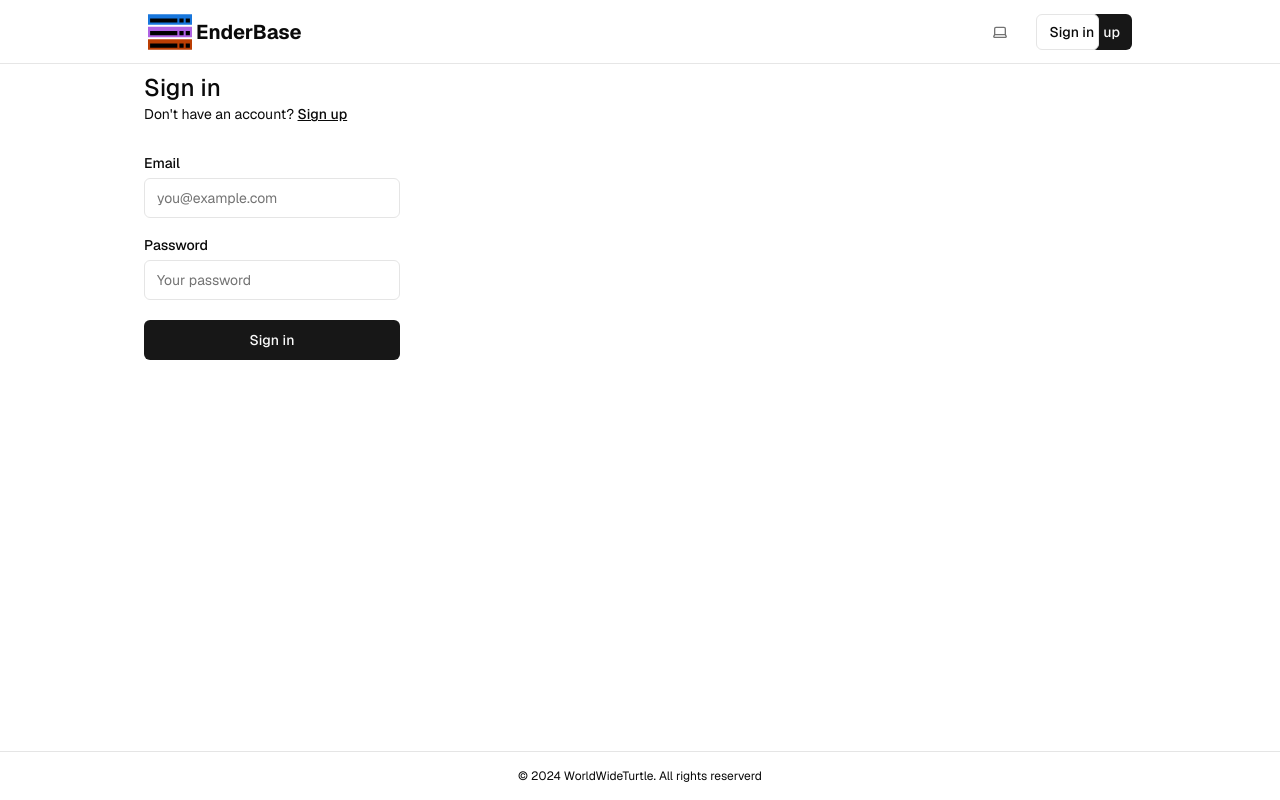
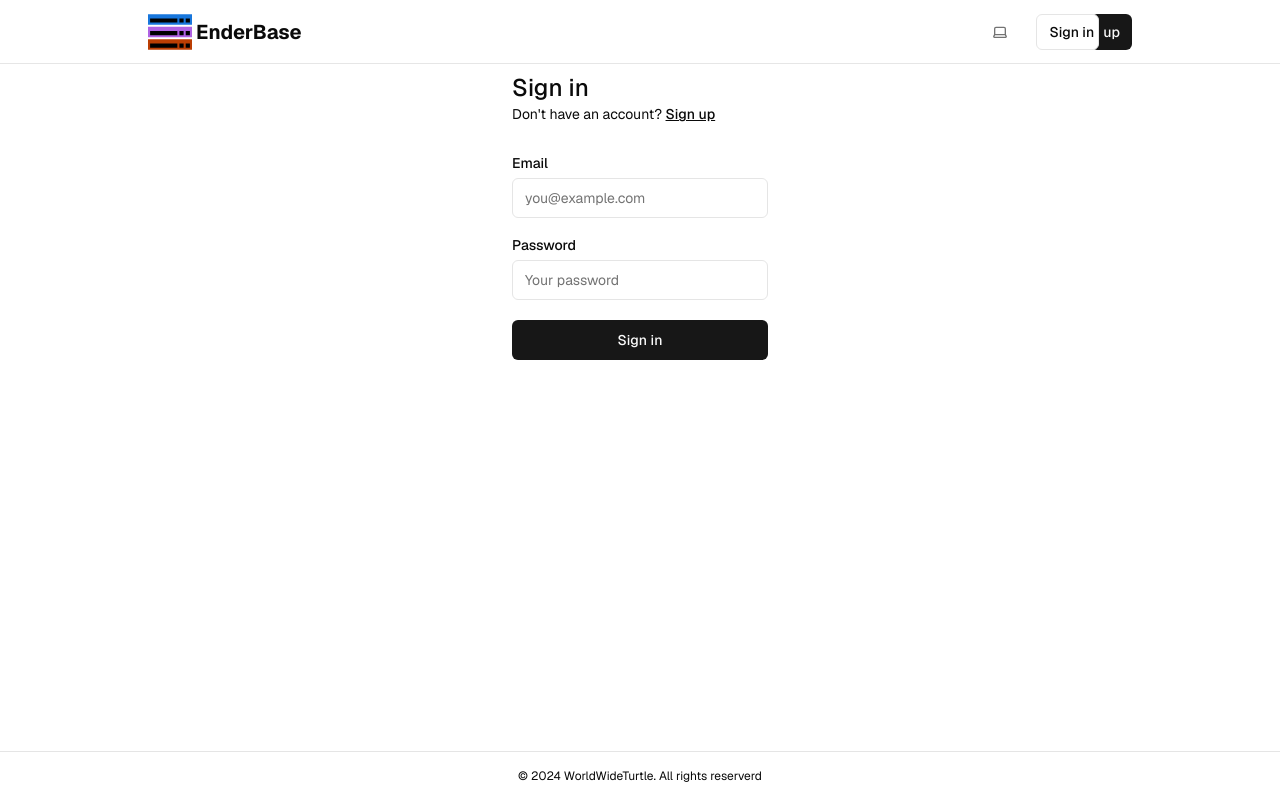
Before and after one commit to WorldWideTurtle/EnderBase, a Next.js app: page /sign-in in a window 1280 px wide. Built offline with nearby package versions, Linux system fonts and the light colour scheme; no server answers.

Commit message:
Missing mx-auto on sign-in page

```diff
--- a/app/(auth-pages)/sign-in/page.tsx
+++ b/app/(auth-pages)/sign-in/page.tsx
@@ -8,7 +8,7 @@
 export default async function Login(props: { searchParams: Promise<Message> }) {
   const searchParams = await props.searchParams;
   return (
-    <form className="flex-1 flex flex-col min-w-64">
+    <form className="flex-1 flex flex-col min-w-64 mx-auto">
       <h1 className="text-2xl font-medium">Sign in</h1>
       <p className="text-sm text-foreground">
         Don't have an account?{" "}
```
